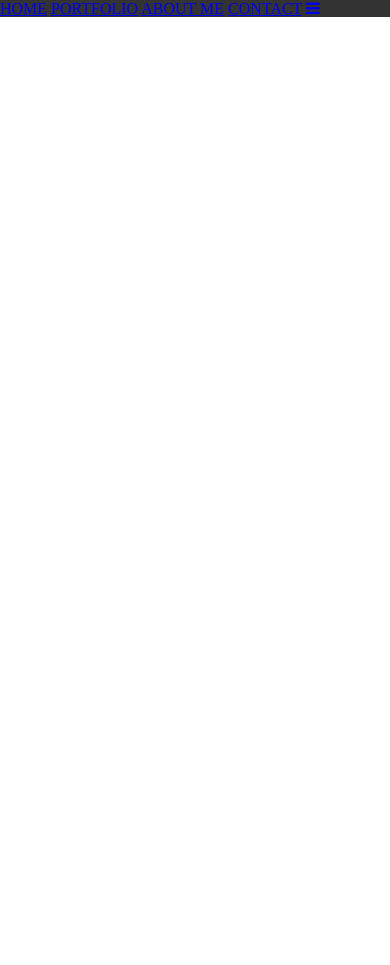
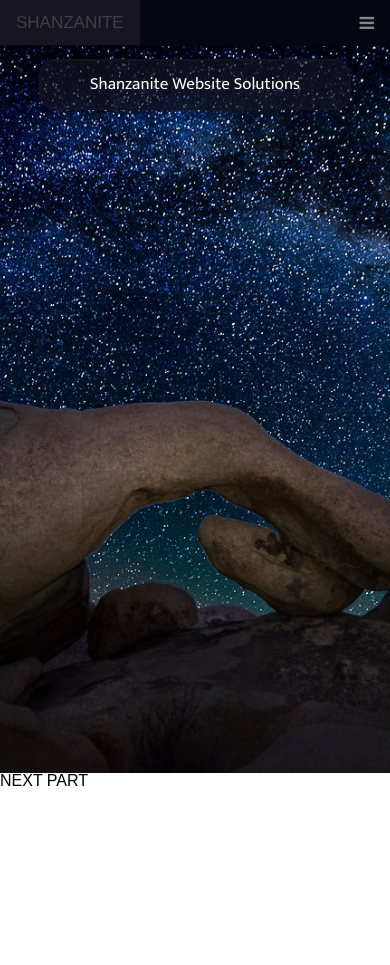
Before and after one commit to SThouvenin/Shanzanite, a plain HTML site: page index.html in a window 390 px wide. Before the commit the page ends 844 px from the top, so only its background shows below. Drawn offline with nearby package versions, Linux system fonts and the light colour scheme.

Commit message:
Sticky Js working

```diff
--- a/css/stylesheet.css
+++ b/css/stylesheet.css
@@ -1,4 +1,169 @@
+body {
+	margin: 0;
+	font-family: Arial, Helvetica, sans-serif;
+	background: #171520;
+}
+
 .topnav {
-	background-color: #333;
 	overflow: hidden;
+	background-color: #040712;
 }
+/*li {
+	list-style: none;
+}*/
+/* Styling Links inside navigation bar */
+.topnav a {
+	float: right;
+	display: block;
+	color: #868586;
+	text-align: center;
+	padding: 14px 16px;
+	text-decoration: none;
+	font-size: 17px;
+}
+
+/* Changing color of nav links on hover */
+.topnav a:hover {
+	background-color: #171520;
+	color: #403F47;
+}
+
+.topnav a.active {
+	background-color: #0026A5;
+	color: white;
+}
+
+.topnav .icon {
+	display: none;
+}
+
+/*.topnav a.icon {
+	float: right;
+}*/
+#logo {
+	float: left;
+}
+
+
+/* Sticky Navbar */
+
+.sticky {
+	position:fixed;
+	top: 0;
+	width: 100%;
+}
+
+.sticky + .content {
+	padding-top: 60px;
+}
+/* formating the introduction section */
+
+.introsection {
+	color: ivory;
+	background: #0F0D19;
+	padding-top: 10%;
+	padding-bottom: 110%;
+	text-align: center;
+
+	background-image: url("../assets/PeterAhnPhoto.jpg");
+	/*	min-height: 400px;*/
+	background-attachment: fixed;
+	background-position: center;
+	background-repeat: no-repeat;
+	background-size: cover !important;
+}
+.introtext {
+	background: rgba(23, 21, 32, .4);
+	padding: 30px 30px 30px 30px;
+	margin-left: 10%;
+	margin-right: 10%;
+	text-align: center;
+	border: 2px solid rgba(23, 21, 32, .9);
+	border-radius: 17px;
+	font-family: 'Mukta';
+	font-size: 30px;
+}
+
+.projects {
+	background: white;
+}
+
+/* MEDIA QUERIES */
+
+/* less than 600 pixels wide/ Hide all links */
+
+@media screen and (max-width: 600px) {
+	.topnav a:not(:first-child) {
+		display: none;
+		display: visible;
+	}
+/*	.topnav a:not(:last-child) {
+		display: none;
+	}*/
+	.topnav a.icon {
+		display: block;
+		float: right;
+	}
+	#logo {
+		float: left;
+		clear: right;
+	}
+	#homenav {
+		clear: left;
+	}
+	.introsection {
+
+	}
+}
+
+/* reponsive positioning */
+
+@media screen and (max-width: 640px) {
+	.topnav.responsive {
+		position: relative;
+	}
+	.topnav.responsive a.icon {
+		position: absolute;
+		right: 0;
+		top: 0;
+	}
+	.topnav.responsive a {
+		float: none;
+		display: block;
+		text-align: left;
+	}
+	.introsection {
+		padding-top: 15%;
+		padding-bottom: 170%;
+	}
+	.introtext {
+	background: rgba(23, 21, 32, .6);
+	padding: 15px 15px 15px 15px;
+	margin-left: 10%;
+	margin-right: 10%;
+	font-family: 'Mukta';
+	font-size: 17px;
+}
+}
+
+@media screen and (min-width: 641px and max-width: 799px) {
+	#logo {
+		float: left;
+	}
+
+	.introsection {
+	font-size: 23px;
+	padding-top: 30%;
+	padding-bottom: 120%;
+}
+}
+
+@media screen and (min-width: 800px) {
+
+	.introsection {
+	padding-top: 25%;
+	padding-bottom: 70%;
+	text-align: center;
+/*	min-height: 400px;*/
+}
+}
--- a/index.html
+++ b/index.html
@@ -21,11 +21,12 @@
      <!-- Fonts -->
     <link href="https://fonts.googleapis.com/css?family=Open+Sans+Condensed:300" rel="stylesheet">
 
+    <link href="https://fonts.googleapis.com/css?family=Indie+Flower|Mukta&display=swap" rel="stylesheet">
+
   </head>
   <body>
 <nav>
 <!--       <div class="">
-      <a><img src="./assets/nontransparent3.jpg"></a>
           <button>
             <span class="sr-only">Toggle Navigation</span>
             <span class="icon-bar"></span>
@@ -34,17 +35,28 @@
           </button>
       </div> -->
 
-    <div class="topnav" id="myTopnav">
-      <a href="index.html" class="active">HOME</a>
-        <a href="#test">PORTFOLIO</a>
-        <a href="#profile">ABOUT ME</a>
-        <a href="#form">CONTACT</a>
-        <a href="javascript:void(0);" class="icon" onclick="myFunction()">
-          <i class="fa fa-bars"></i></a>
+    <div class="topnav sticky" id="myTopnav">
+      <a href="#index.html" id="logo">SHANZANITE</a>
+      <a href="index.html" class="active" id="homenav">HOME</a>
+      <a href="#test">PORTFOLIO</a>
+      <a href="#profile">ABOUT ME</a>
+      <a href="#form">CONTACT</a>
+      <a href="javascript:void(0);" class="icon" onclick="myFunction()">
+        <i class="fa fa-bars"></i></a>
     </div>
+
   <header>
+      <div class="introsection">
+        <div class="introtext">Shanzanite Website Solutions</div>
+
+      </div>
+
+      <div class="projects">NEXT PART<br><br><br><br><br><br><br><br><br><br><br><br></div>
+
+
   </header>
   <footer>
   </footer>
+     <script src="./js/nav.js"></script>
   </body>
 </html>
```
Also changed, not shown: js/sticky.js (added, +17 -0 lines), assets/PeterAhnPhoto.jpg (added), assets/PeterAhnPhoto2.jpg (added), assets/PeterAhnPhoto3.jpg (added), assets/parallex.jpg (added), assets/parallex2.jpg (added), assets/parallex3.jpg (added), assets/parallex4.jpg (added), assets/parallex5.jpg (added), css/removedcss.css (added).
